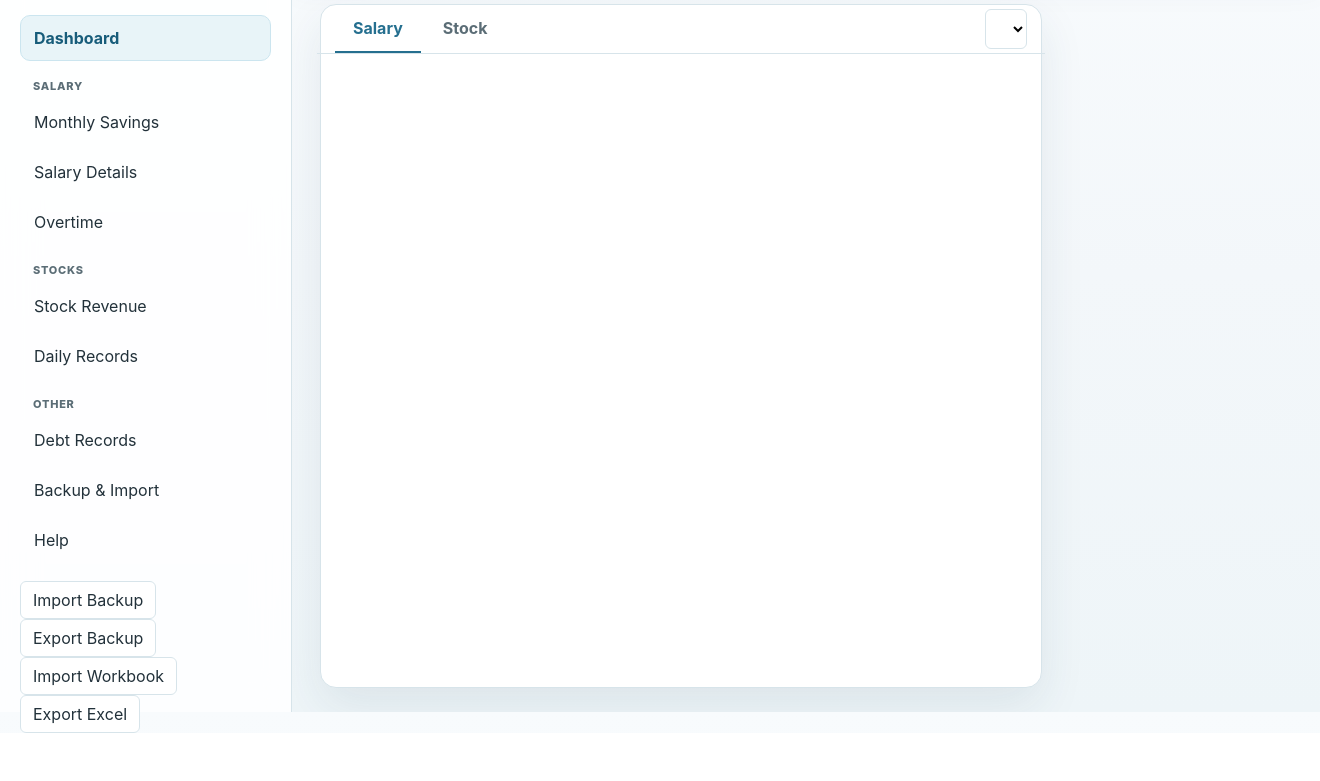
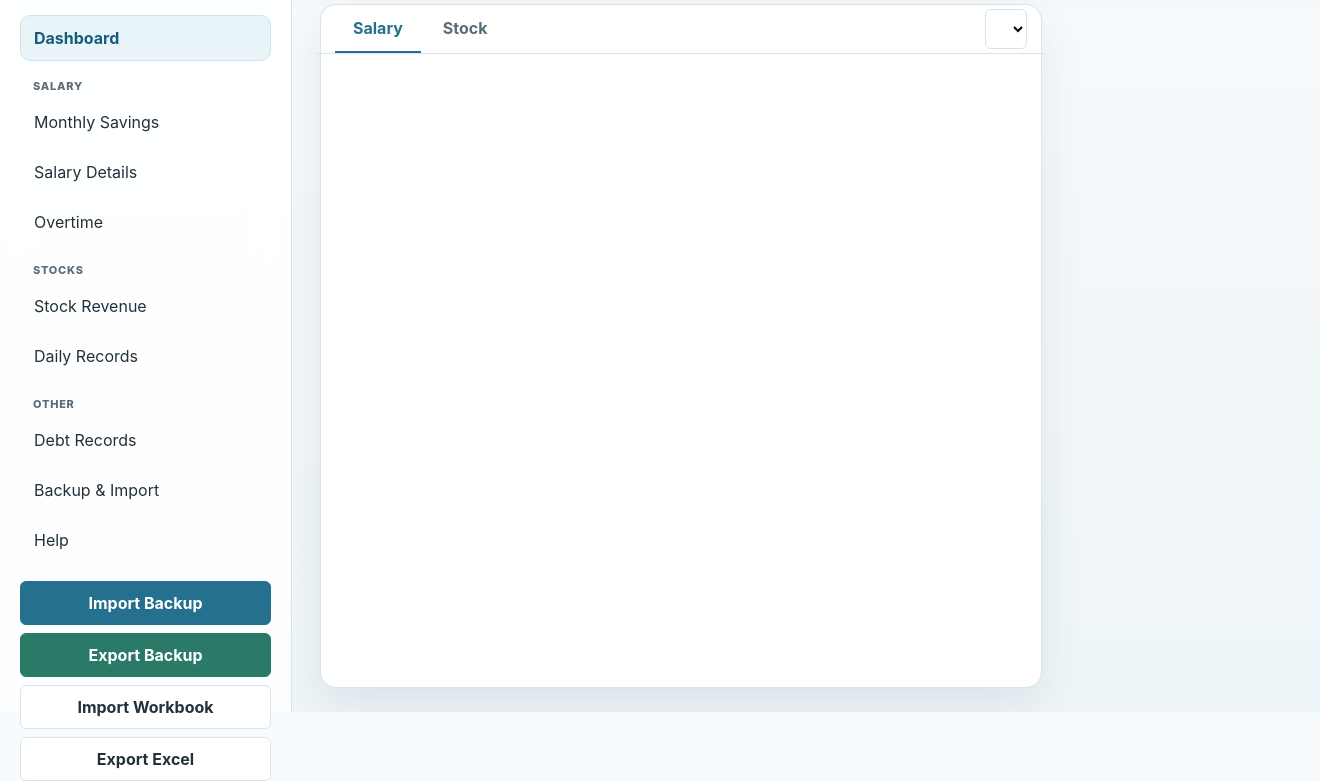
Before and after one commit to bhurtelmahesh/FinanceRecords, an Electron app: page src/renderer/index.html in a window 1320 px wide. Shown: the part 88-869 px from the top of the page. Before the commit the page ends 821 px from the top, so only its background shows below. Drawn offline with Linux system fonts and the light colour scheme; no server answers.

Commit message:
Restore the sidebar action styling and fix filled-button contrast
Porting the web stylesheet dropped the .sidebar-actions rules, which are desktop-only, leaving the four import/export buttons ragged and left-aligned. They are uniform and pinned to the foot of the sidebar again.

White text on the old teal was 2.92:1, short of WCAG AA; the token is darkened to 5.15:1, which also lifts the setup and data-view buttons that share it. The dashboard chart fills its panel again rather than holding a fixed ratio, which had left a third of a tall panel empty.

Co-Authored-By: Claude Opus 5 <noreply@anthropic.com>

```diff
--- a/src/renderer/styles.css
+++ b/src/renderer/styles.css
@@ -3,7 +3,7 @@
   --muted: #5b6d76;
   --line: #d7e4ea;
   --blue: #256f8f;
-  --teal: #3fa88c;
+  --teal: #2a7a67;
   --green: #2e7d32;
   --red: #c33f3f;
   --yellow: #fff2c6;
@@ -157,6 +157,41 @@ nav { display: grid; gap: 4px; cursor: pointer; }
 }
 
 .nav-items { display: grid; gap: 4px; }
+
+/* Desktop-only: the import/export block sits at the foot of the sidebar. */
+.sidebar-actions {
+  margin-top: auto;
+  display: grid;
+  gap: 8px;
+}
+
+.sidebar-actions button {
+  width: 100%;
+  padding: 11px 14px;
+  font-weight: 700;
+}
+
+#importBackup {
+  background: var(--blue);
+  border-color: var(--blue);
+  color: #fff;
+}
+
+#exportBackup {
+  background: var(--teal);
+  border-color: var(--teal);
+  color: #fff;
+}
+
+#importBackup:hover,
+#exportBackup:hover { filter: brightness(.94); }
+
+#importExcel,
+#exportExcel {
+  background: #fff;
+  border-color: var(--line);
+  color: var(--ink);
+}
 nav button {
   text-align: left;
   border: 1px solid transparent;
@@ -590,9 +625,6 @@ canvas {
 .chart-panel {
   flex: 1;
   min-height: 0;
-  display: flex;
-  align-items: center;
-  justify-content: center;
 }
 
 .chart-panel[hidden] { display: none; }
@@ -620,11 +652,10 @@ canvas {
 #dashboard .kpi small { font-size: 10px; line-height: 1.35; }
 
 #dashboard canvas {
+  /* Fill the panel. A fixed ratio left a third of the panel empty on a tall
+     window; the bar-width cap is what keeps a wide chart looking right. */
   width: 100%;
-  max-width: 1040px;
-  height: auto;
-  aspect-ratio: 16 / 9;
-  max-height: 100%;
+  height: 100%;
 }
 
 .data-grid {
```
